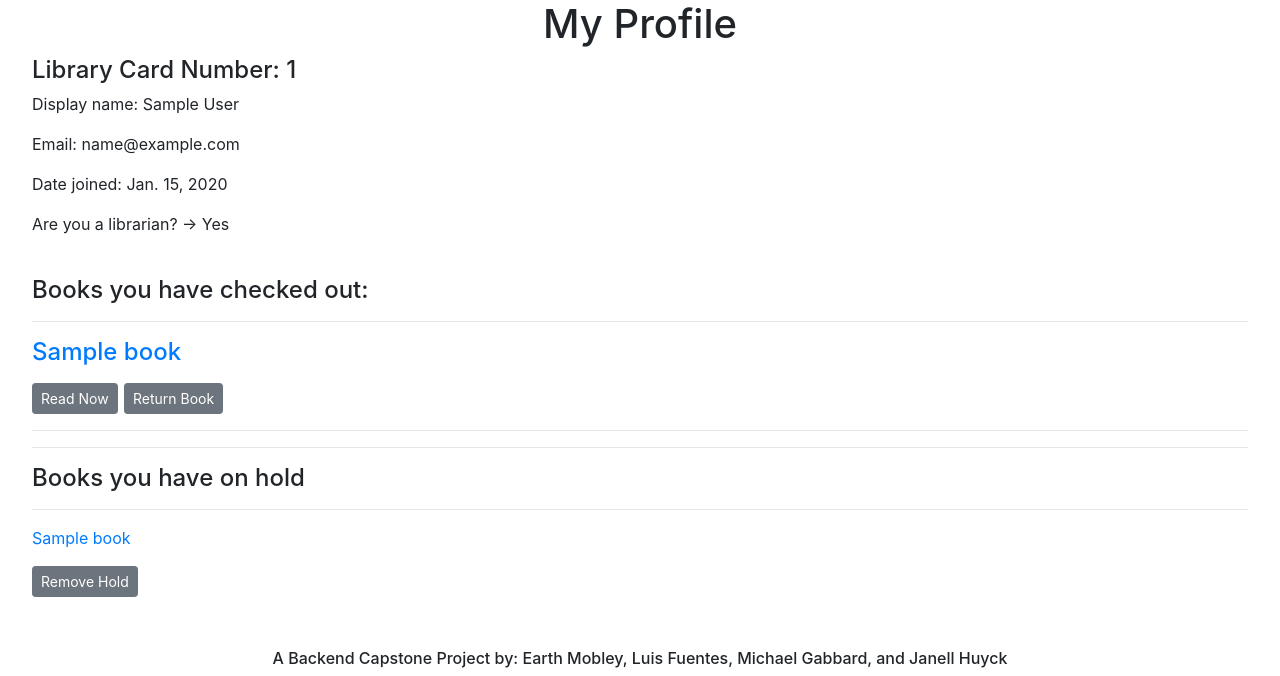
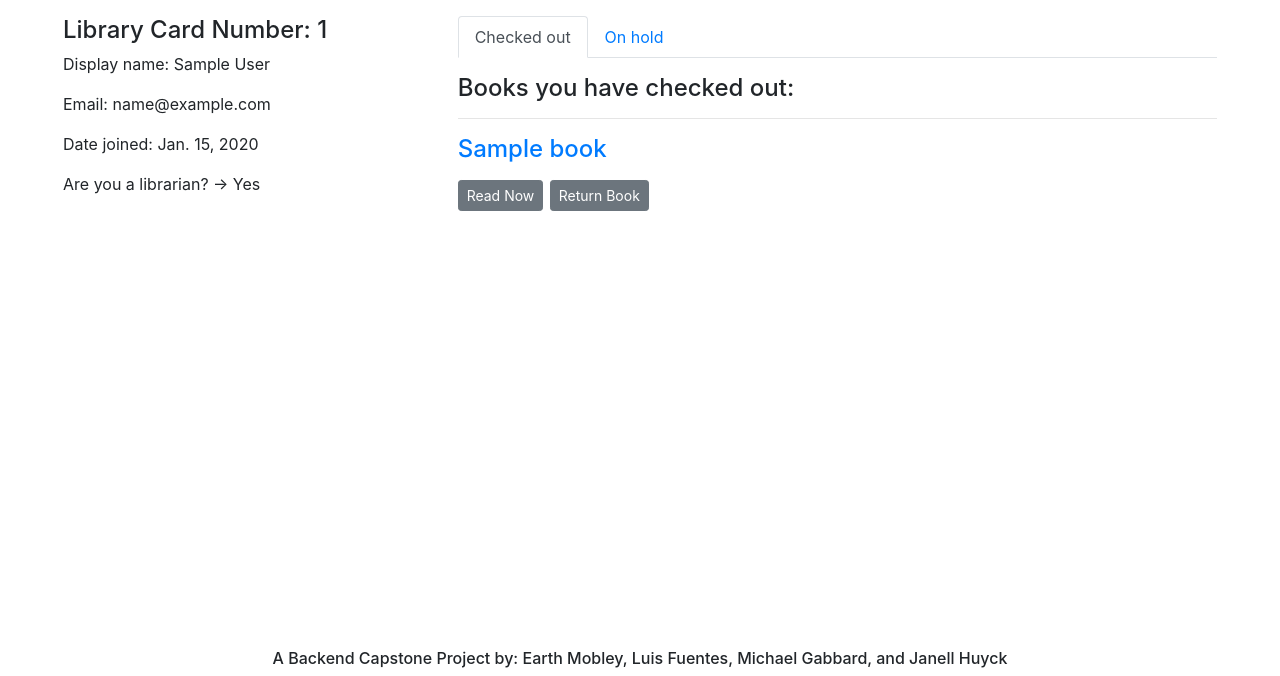
Before and after one commit to Janell-Huyck/overdrive-library, a Django app: page /profile/ in a window 1280 px wide. Shown: the part 124-800 px from the top of the page. Run offline with Django 3.2, Linux system fonts and the light colour scheme; a user stored in the database is signed in; tables that the repository leaves empty hold one stand-in row (values such as "Sample post"); some libraries are stand-ins or nearby versions.

Commit message:
update static &  profile 2 columns w/ js behaviour

```diff
--- a/library_project/settings.py
+++ b/library_project/settings.py
@@ -125,7 +125,7 @@ USE_TZ = True
 # Static files (CSS, JavaScript, Images)
 # https://docs.djangoproject.com/en/3.0/howto/static-files/
 
-STATIC_URL = '/staticdeploy/'
+STATIC_URL = '/static/'
 STATICFILES_DIRS = [os.path.join(BASE_DIR, "static")]
 STATIC_ROOT = os.path.join(BASE_DIR, "staticdeploy")
 
--- a/templates/custom_user/profile.html
+++ b/templates/custom_user/profile.html
@@ -1,14 +1,26 @@
 <!DOCTYPE html>
 {% extends '../base.html' %}
 {% block body_block %}
-<h1>My Profile</h1>
 
+<div class="row m-3">
+    <div class='col-4'>
         <h4>Library Card Number: {{custom_user.library_card_number}}</h4>
         <p>Display name: {{custom_user.display_name}}</p>
         <p>Email: {{custom_user.email}}</p>
         <p>Date joined: {{custom_user.signup_date}}</p>
         <p>Are you a librarian? -> {% if custom_user.is_librarian %} Yes {% else %} No {% endif %}</p>
-<br/>
+    </div>
+    <div class='col-8'>
+        <nav>
+            <div class="nav nav-tabs mb-3" id="nav-tab" role="tablist">
+                <a class="nav-item nav-link active" id="checkout-tab" data-toggle="tab" href="#checkout" role="presentation"
+                    aria-controls="checkout" aria-selected="true">Checked out</a>
+                <a class="nav-item nav-link" id="onhold-tab" data-toggle="tab" href="#onhold" role="presentation"
+                    aria-controls="onhold" aria-selected="false">On hold</a>
+            </div>
+        </nav>
+        <div class="tab-content" id="nav-tabContent">
+            <div class="tab-pane fade show active" id="checkout" role="tabpanel" aria-labelledby="checkout-tab">
                 <h4>Books you have checked out:<h4>
                 {% for book in books_out %}
                     <hr/>
@@ -19,7 +31,8 @@
                     <hr/>
                     <p> No books currently checked out </p>
                 {% endfor %}
-<hr/><hr/>
+            </div>
+            <div class="tab-pane fade" id="onhold" role="tabpanel" aria-labelledby="onhold-tab">
                 <h4>Books you have on hold</h4>
                 {% for book in books_hold %}
                     <hr/>
@@ -30,4 +43,9 @@
                     <hr/>
                     <p> No books currently on hold </p>
                 {% endfor %}
+            </div>
+        </div>
+    </div>
+</div>
+
 {% endblock body_block %}
--- a/templates/index.html
+++ b/templates/index.html
@@ -1,6 +1,6 @@
 {% extends 'base.html' %}
 {% block body_block %}
 
-<img src="../staticdeploy/img/books.jpg" style='width: 100%' alt="Our Massive amount of Books">
+<img src="../static/img/books.jpg" style='width: 100%' alt="Our Massive amount of Books">
 
 {% endblock body_block %}
```
Lines whose indentation alone changed are shown as unchanged.
